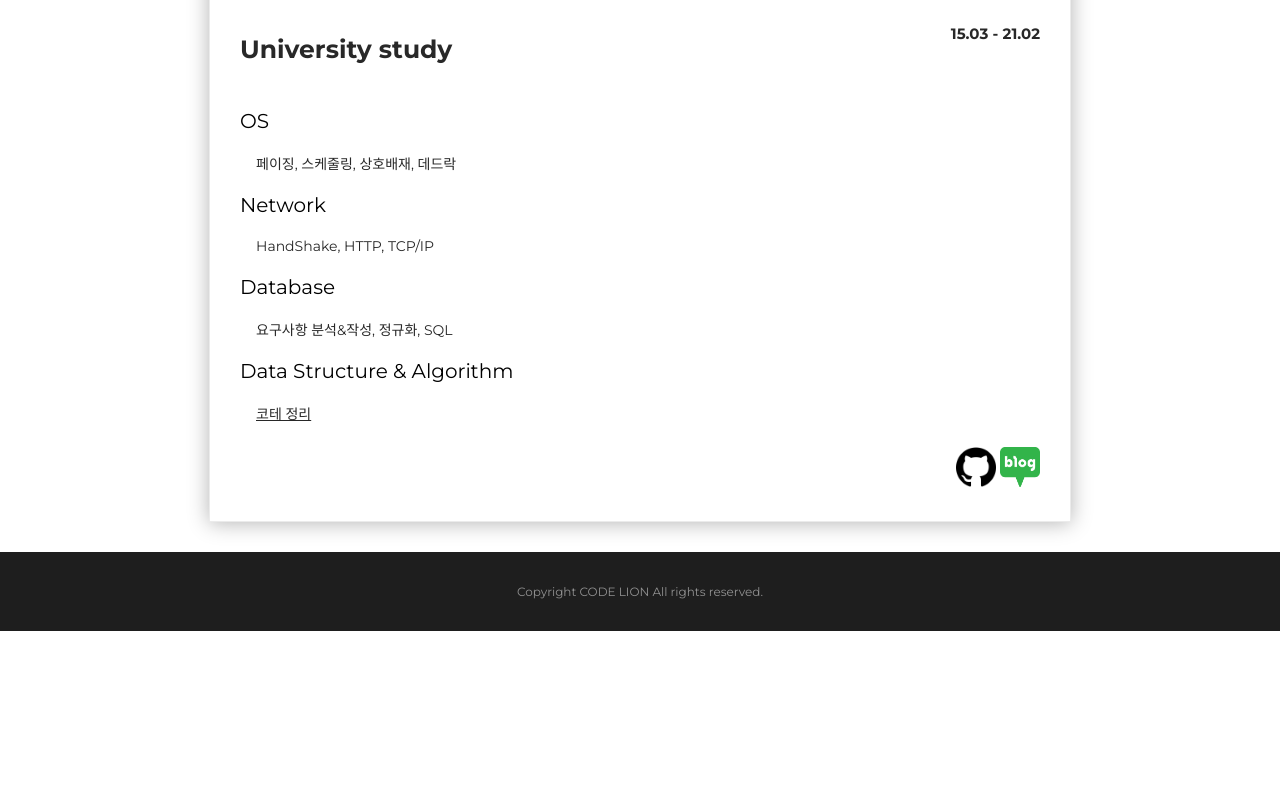
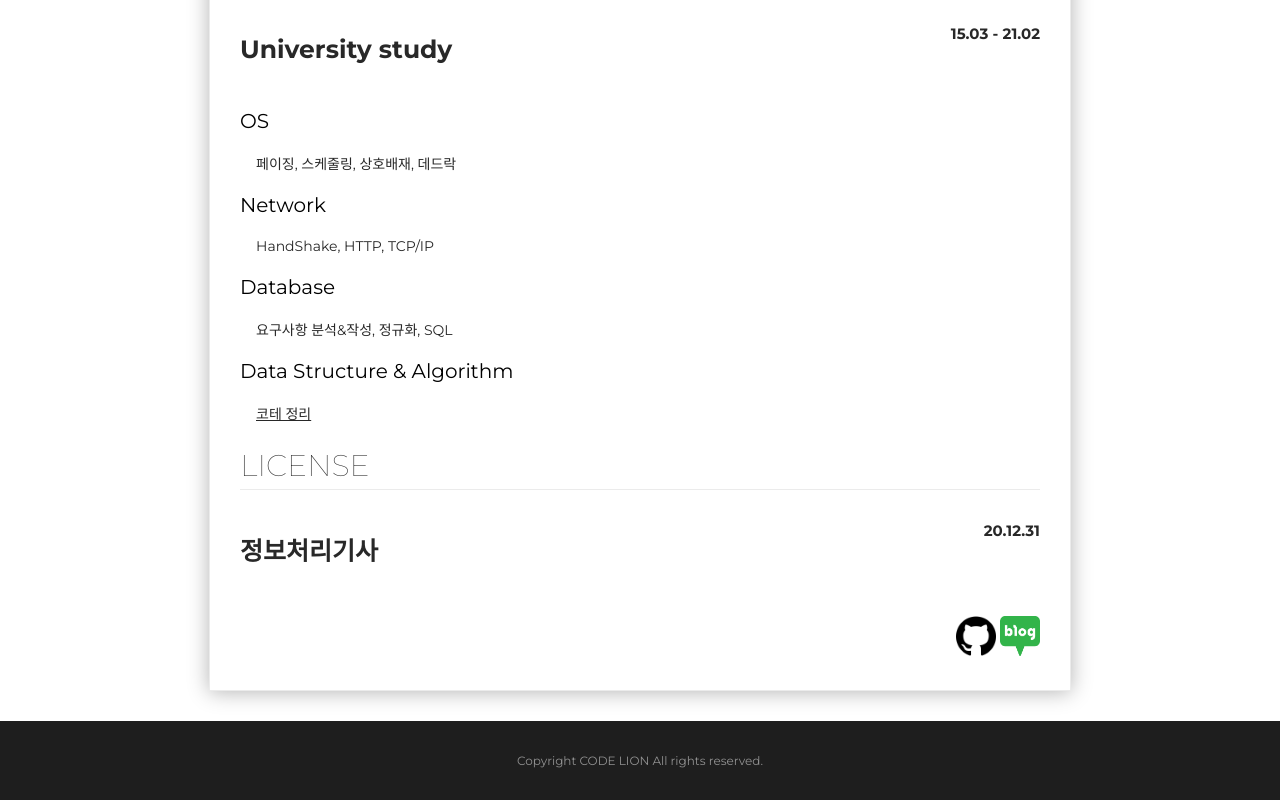
Before and after one commit to jinyun3075/resume, a plain HTML site: page index.html in a window 1280 px wide. Shown: the part 1879-2679 px from the top of the page. Before the commit the page ends 2510 px from the top, so only its background shows below. Drawn offline with Linux system fonts and the light colour scheme.

Commit message:
Update index.html

```diff
--- a/index.html
+++ b/index.html
@@ -82,7 +82,13 @@
           <p class="desc-text">Data Structure & Algorithm</p>
           <a href="https://blog.naver.com/jinyun3075" class="desc-subtext">코테 정리</a>
       </section>
-
+      <section>
+        <h2>LICENSE</h2>
+        <div class="float-wrap">
+          <p class="title-text">정보처리기사</p>
+          <p class="year-text">20.12.31</p>
+        </div>
+      </section>
       <div class="sns-wrap">
           <a href="https://github.com/jinyun3075"><img class="sns-img" src="img/GitHub.png"></a>
           <a href="https://blog.naver.com/jinyun3075"><img class="sns-img" src="img/naver.png"></a>
```
